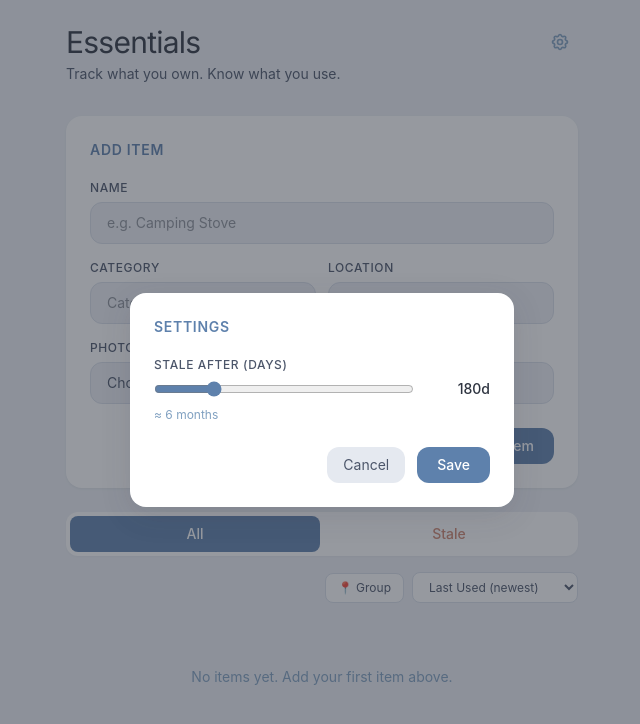
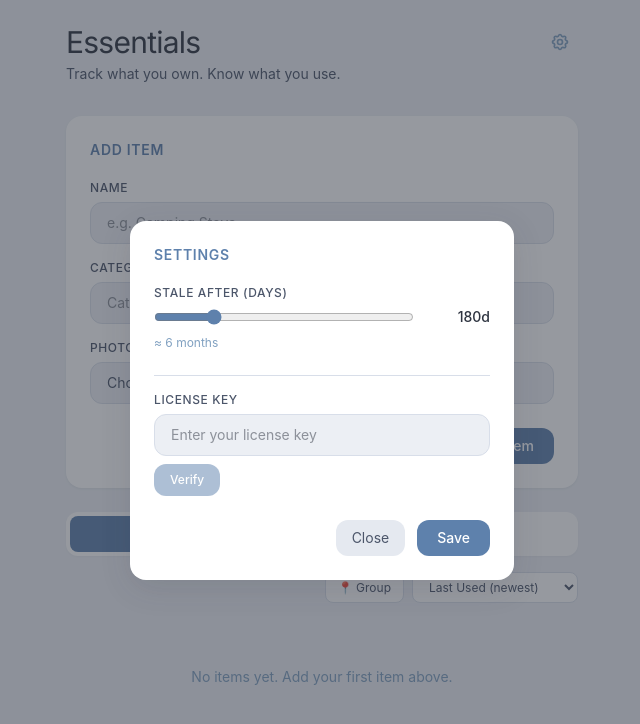
Before and after one commit to kevinctofel/essentials-pwa, a React (Vite) app: page / in a window 1280 px wide. Both pictures are taken after a click on the button "Settings". Shown: the top 724 px of the page, without its empty margins (318-958 px from the left). Built offline with nearby package versions, Linux system fonts and the light colour scheme.

Commit message:
feat: add license key verification in Settings for Unlimited tier

```diff
--- a/src/App.jsx
+++ b/src/App.jsx
@@ -20,6 +20,7 @@ function App() {
   const [fileKey, setFileKey] = useState(0);
   const [groupByLocation, setGroupByLocation] = useState(false);
   const [collapsedGroups, setCollapsedGroups] = useState({});
+  const [licenseKey, setLicenseKey] = useState(null);
 
   function toggleCollapse(name) {
     setCollapsedGroups((prev) => ({ ...prev, [name]: !prev[name] }));
@@ -29,6 +30,8 @@ function App() {
     (async () => {
       const threshold = await getSetting('staleThreshold', DEFAULT_STALE_THRESHOLD_DAYS);
       setStaleThreshold(threshold);
+      const storedKey = await getSetting('licenseKey', null);
+      setLicenseKey(storedKey);
       await loadItems();
     })();
   }, []);
@@ -70,8 +73,8 @@ function App() {
     if (!name.trim()) return;
 
     const currentCount = await db.items.count();
-    if (currentCount >= 5) {
-      alert('Free tier limited to 5 items. Upgrade to Unlimited to add more.');
+    if (!licenseKey && currentCount >= 5) {
+      alert('Free tier limited to 5 items. Purchase Unlimited from Settings to add more.');
       return;
     }
 
@@ -136,6 +139,16 @@ function App() {
     await setSetting('staleThreshold', days);
     setStaleThreshold(days);
     setShowSettings(false);
+  }
+
+  async function handleLicenseUpdate(key) {
+    if (key) {
+      await setSetting('licenseKey', key);
+      setLicenseKey(key);
+    } else {
+      await setSetting('licenseKey', null);
+      setLicenseKey(null);
+    }
   }
 
   async function handleEdit(item) {
@@ -655,6 +668,8 @@ function App() {
         currentDays={staleThreshold}
         onSave={handleSaveThreshold}
         onClose={() => setShowSettings(false)}
+        licenseKey={licenseKey}
+        onLicenseUpdate={handleLicenseUpdate}
       />
 
       {/* Edit Item Modal */}
--- a/src/Settings.jsx
+++ b/src/Settings.jsx
@@ -1,9 +1,43 @@
 import { useState } from 'react';
 
-export default function Settings({ open, currentDays, onSave, onClose }) {
+const VERIFY_URL = 'https://minimally-api.your-domain.workers.dev'; // TODO: set actual Worker URL after deploy
+
+export default function Settings({ open, currentDays, onSave, onClose, licenseKey, onLicenseUpdate }) {
   const [days, setDays] = useState(currentDays);
+  const [keyInput, setKeyInput] = useState(licenseKey ?? '');
+  const [verifying, setVerifying] = useState(false);
+  const [message, setMessage] = useState(null);
 
   if (!open) return null;
+
+  async function handleVerify() {
+    if (!keyInput.trim()) return;
+    setVerifying(true);
+    setMessage(null);
+    try {
+      const res = await fetch(VERIFY_URL, {
+        method: 'POST',
+        headers: { 'Content-Type': 'application/json' },
+        body: JSON.stringify({ licenseKey: keyInput.trim() }),
+      });
+      const data = await res.json();
+      if (data.valid) {
+        setMessage({ type: 'success', text: 'License verified! Unlimited unlocked.' });
+        onLicenseUpdate(keyInput.trim());
+      } else {
+        setMessage({ type: 'error', text: 'Invalid or expired license key.' });
+      }
+    } catch {
+      setMessage({ type: 'error', text: 'Could not reach verification server. Check your connection.' });
+    }
+    setVerifying(false);
+  }
+
+  function handleRemoveLicense() {
+    setKeyInput('');
+    setMessage(null);
+    onLicenseUpdate(null);
+  }
 
   return (
     <div className="fixed inset-0 z-50 flex items-center justify-center p-4" style={{ backgroundColor: 'rgba(46,52,64,0.5)' }}>
@@ -12,6 +46,7 @@ export default function Settings({ open, currentDays, onSave, onClose }) {
           Settings
         </h2>
 
+        {/* Stale Threshold */}
         <div className="mb-6">
           <label className="block text-xs font-medium mb-1.5 uppercase tracking-wider" style={{ color: '#4C566A' }}>
             Stale after (days)
@@ -39,13 +74,65 @@ export default function Settings({ open, currentDays, onSave, onClose }) {
           </p>
         </div>
 
+        {/* License Key */}
+        <div className="mb-6 pt-4" style={{ borderTop: '1px solid #D8DEE9' }}>
+          <label className="block text-xs font-medium mb-1.5 uppercase tracking-wider" style={{ color: '#4C566A' }}>
+            License Key
+          </label>
+          {licenseKey ? (
+            <div className="rounded-xl p-3" style={{ backgroundColor: '#F2F7F2' }}>
+              <p className="text-xs font-medium" style={{ color: '#A3BE8C' }}>
+                ✅ Unlimited license active
+              </p>
+              <p className="text-xs mt-1" style={{ color: '#4C566A', wordBreak: 'break-all' }}>
+                {licenseKey}
+              </p>
+              <button
+                onClick={handleRemoveLicense}
+                className="mt-2 text-xs rounded-lg px-2.5 py-1 border transition-all"
+                style={{ color: '#BF616A', backgroundColor: 'white', borderColor: '#D8DEE9' }}
+              >
+                Remove License
+              </button>
+            </div>
+          ) : (
+            <div>
+              <input
+                type="text"
+                value={keyInput}
+                onChange={(e) => setKeyInput(e.target.value)}
+                placeholder="Enter your license key"
+                className="w-full px-4 py-2.5 border rounded-xl text-sm transition-all focus:outline-none focus:ring-2"
+                style={{ color: '#2E3440', borderColor: '#D8DEE9', backgroundColor: '#ECEFF4' }}
+                onFocus={(e) => { e.target.style.borderColor = '#81A1C1'; e.target.style.boxShadow = '0 0 0 2px rgba(129,161,193,0.2)' }}
+                onBlur={(e) => { e.target.style.borderColor = '#D8DEE9'; e.target.style.boxShadow = 'none' }}
+              />
+              <button
+                onClick={handleVerify}
+                disabled={verifying || !keyInput.trim()}
+                className="mt-2 px-4 py-2 text-xs font-medium text-white rounded-xl transition-all disabled:opacity-50"
+                style={{ backgroundColor: '#5E81AC' }}
+                onMouseEnter={(e) => { if (!verifying) e.target.style.backgroundColor = '#4C6F94' }}
+                onMouseLeave={(e) => { e.target.style.backgroundColor = '#5E81AC' }}
+              >
+                {verifying ? 'Verifying...' : 'Verify'}
+              </button>
+              {message && (
+                <p className="text-xs mt-2" style={{ color: message.type === 'success' ? '#A3BE8C' : '#BF616A' }}>
+                  {message.text}
+                </p>
+              )}
+            </div>
+          )}
+        </div>
+
         <div className="flex items-center justify-end gap-3">
           <button
             onClick={onClose}
             className="px-4 py-2 text-sm rounded-xl transition-all"
             style={{ color: '#4C566A', backgroundColor: '#E5E9F0' }}
           >
-            Cancel
+            Close
           </button>
           <button
             onClick={() => onSave(days)}
```
